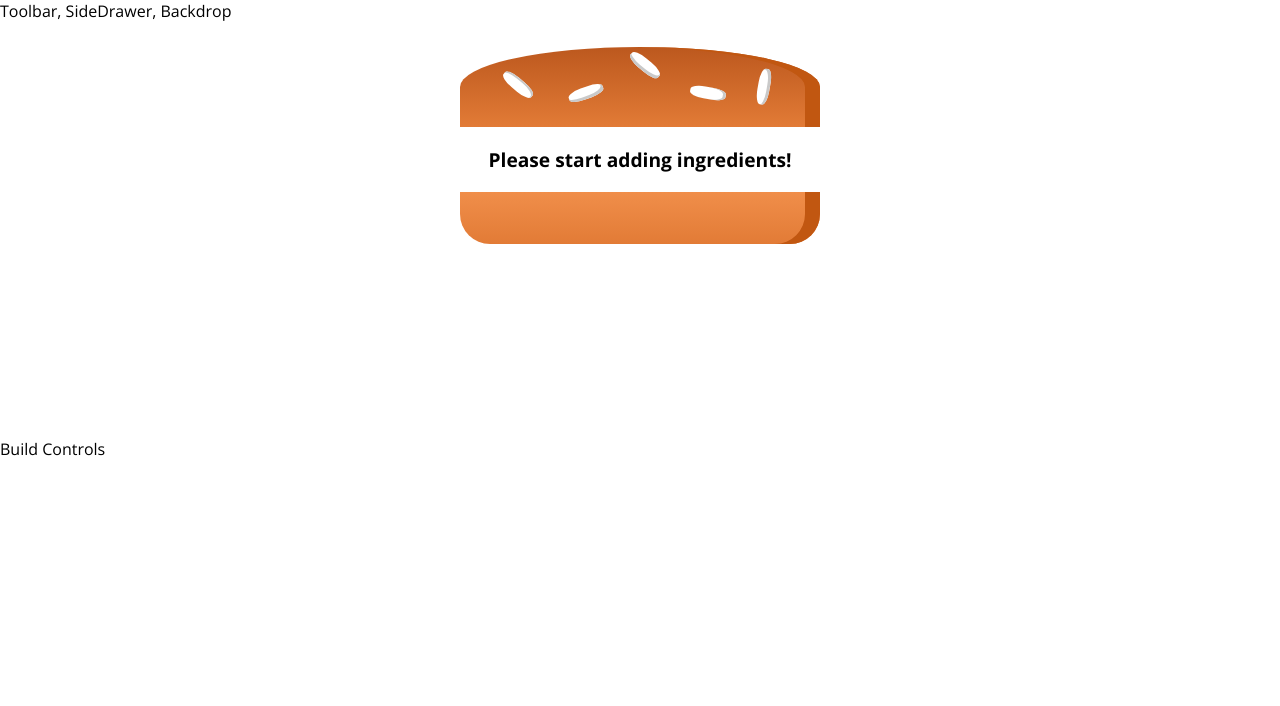
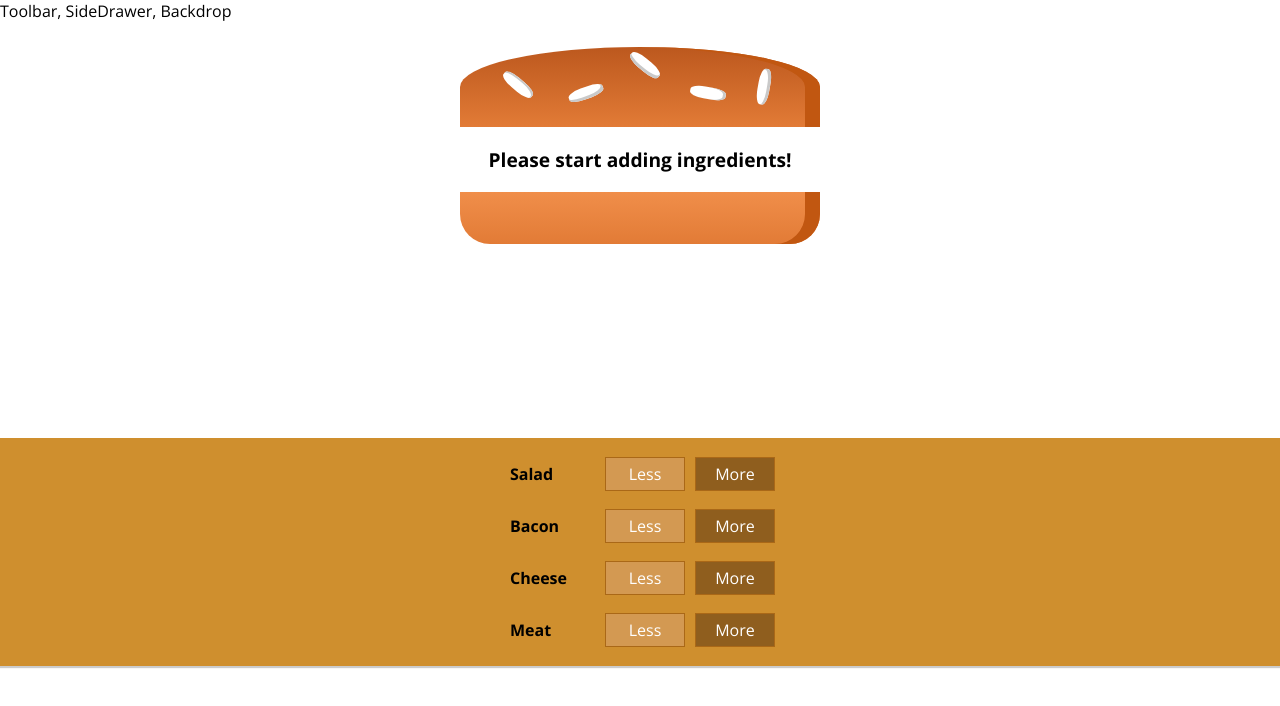
Before and after one commit to dzewelina/Burger-Builder, a React (Create React App) app: page / in a window 1280 px wide. Shown: the top 706 px of the page. Built offline with nearby package versions, Linux system fonts and the light colour scheme.

Commit message:
add BuildControls component

```diff
--- a/src/components/Burger/BuildControls/index.js
+++ b/src/components/Burger/BuildControls/index.js
@@ -1,7 +1,21 @@
 import React from 'react';
 
-import classes from './index.moduls.css';
+import classes from './index.module.css';
 
-const BuildControls = ({}) => ();
+import BuildControl from './BuildControl';
 
-export default BuildControls
+const controls = [
+  { label: 'Salad', type: 'salad' },
+  { label: 'Bacon', type: 'bacon' },
+  { label: 'Cheese', type: 'cheese' },
+  { label: 'Meat', type: 'meat' },
+]
+
+const BuildControls = () => (
+  <div className={classes.BuildControls}>
+    {controls.map(control =>
+      <BuildControl key={control.label} label={control.label} />
+    )}
+  </div>);
+
+export default BuildControls;
--- a/src/containers/BurgerBuilder/index.js
+++ b/src/containers/BurgerBuilder/index.js
@@ -1,6 +1,8 @@
 import React, { Component } from 'react';
 
 import Burger from '../../components/Burger';
+import BuildControls from '../../components/Burger/BuildControls'
+
 class BurgerBuilder extends Component {
   state = {
     ingredients: {
@@ -15,7 +17,7 @@
     return (
       <>
         <Burger ingredients={this.state.ingredients} />
-        <div>Build Controls</div>
+        <BuildControls />
       </>
     );
   }
```
Also changed, not shown: src/components/Burger/BuildControls/index.module.css (renamed from src/components/Burger/BuildControls/index.moduls.css), 1 other file (tests, documents, lock files or other folders).
